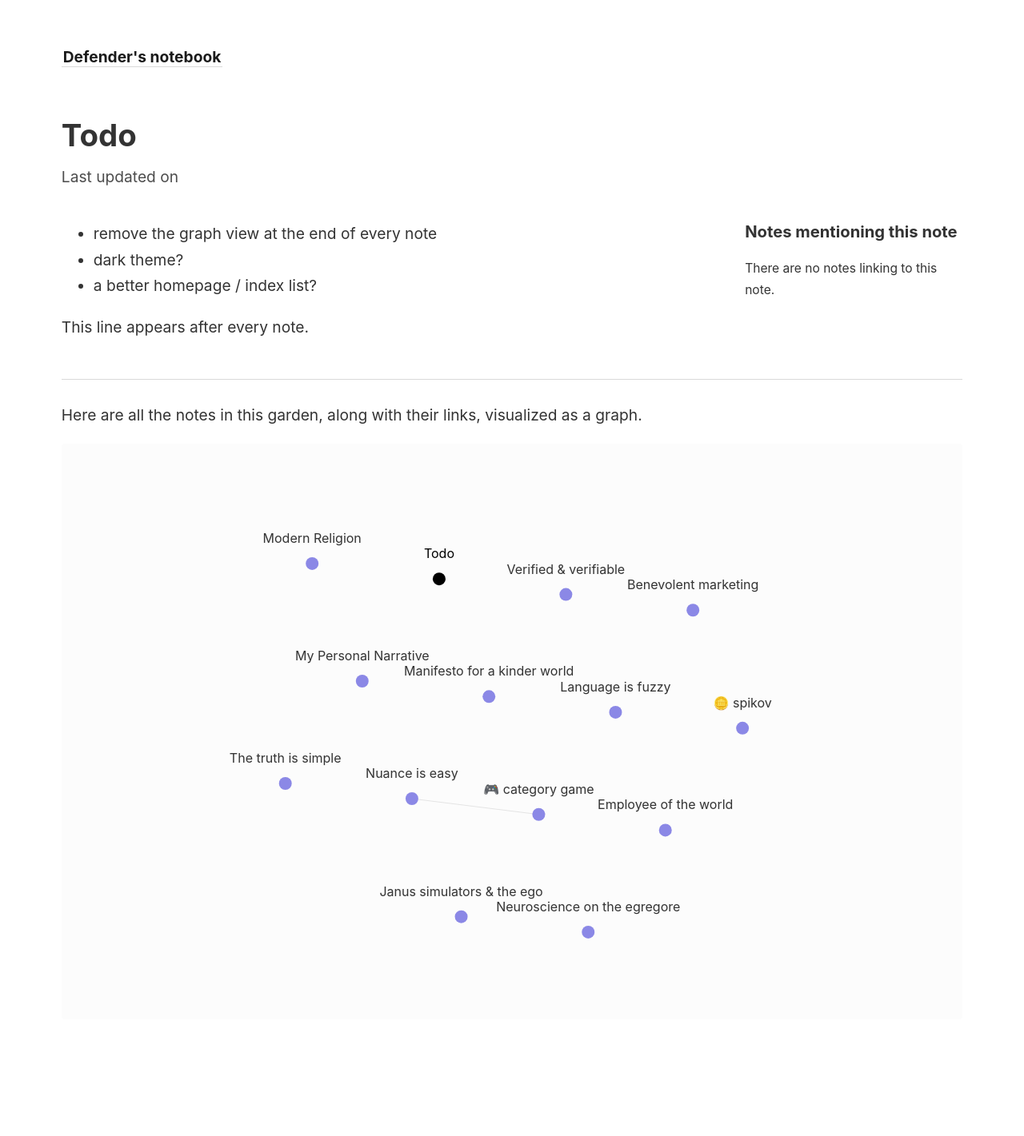
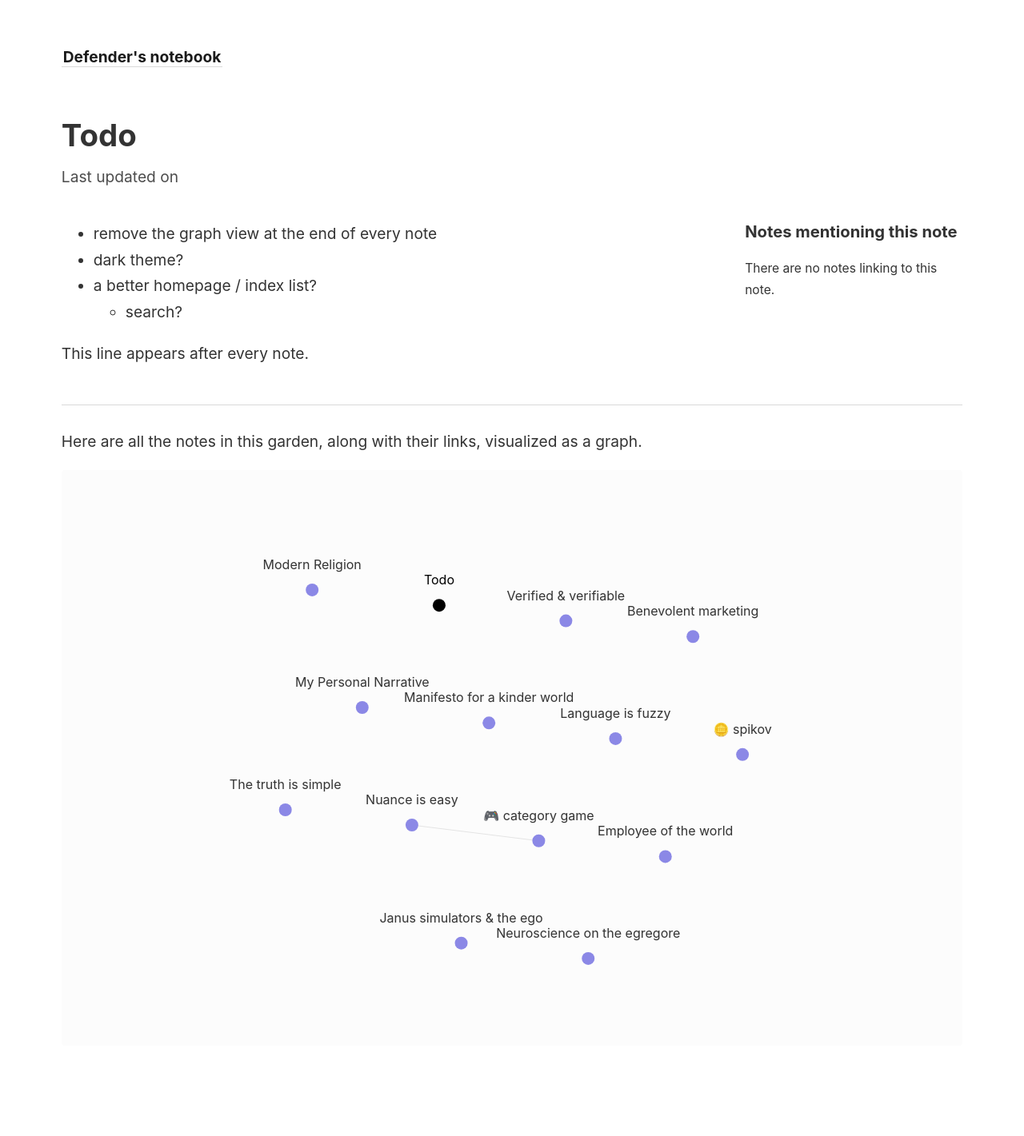
Before and after one commit to DefenderOfBasic/works-in-progress, a Jekyll site: the page built from notebook/_notes/assets/Todo.md, in a window 1280 px wide. Shown: the whole page at 80% size. Built offline with Jekyll 4.4.1, drawn with Linux system fonts in a browser that asks for light colours; before the commit the page ends 1388 px from its top, so only the background shows below that.

Commit message:
vault backup: 2024-08-05 13:50:09

```diff
--- a/notebook/_notes/assets/Todo.md
+++ b/notebook/_notes/assets/Todo.md
@@ -1,3 +1,4 @@
 - remove the graph view at the end of every note
 - dark theme?
 - a better homepage / index list?
+	- search?
```
